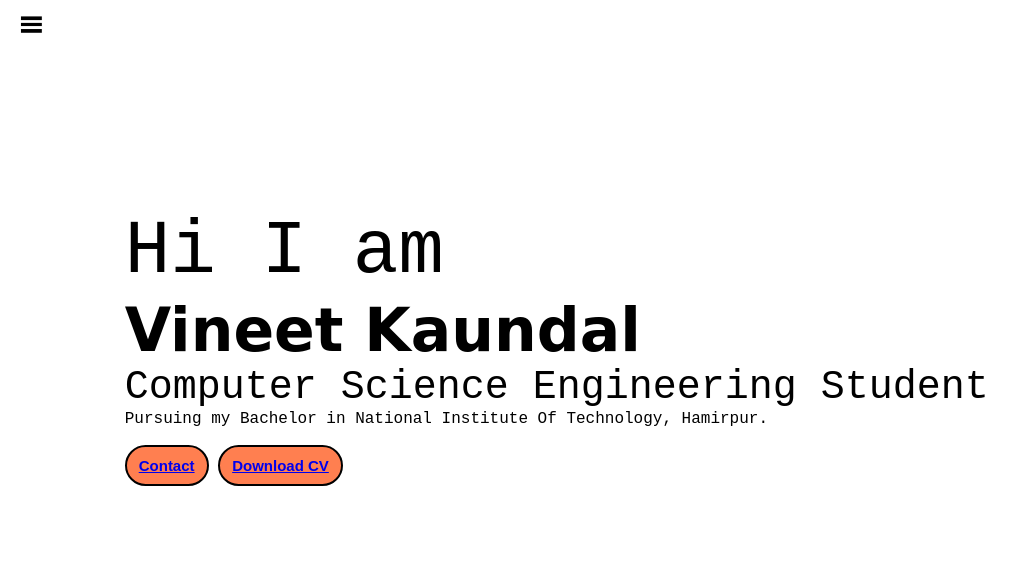
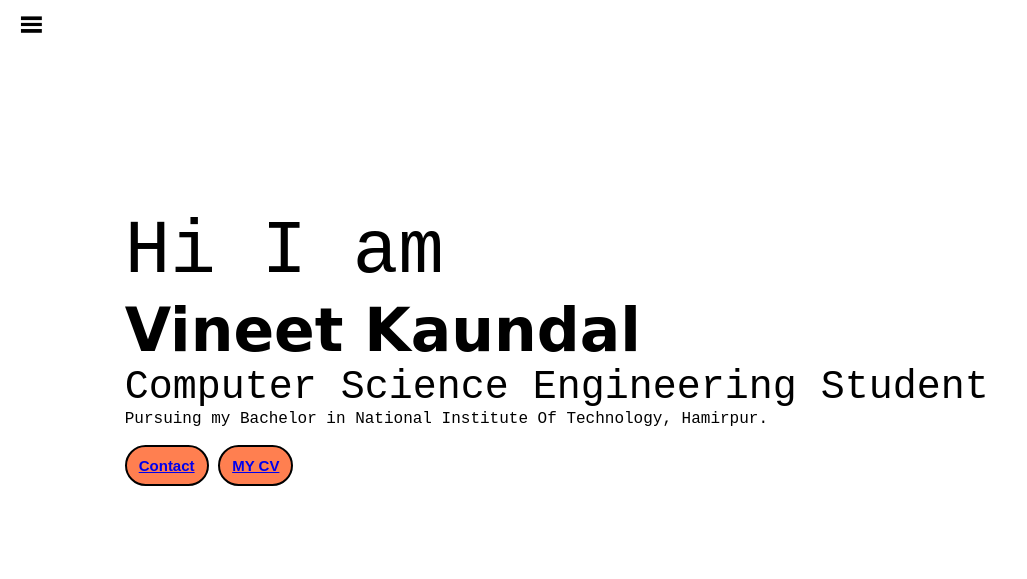
Before and after one commit to Vineet1612/Vineet1612.github.io, a plain HTML site: page index.html in a window 1280 px wide. Shown: the whole page, without its empty margins (0-1027 px from the left). Drawn offline with Linux system fonts and the light colour scheme; a web font is replaced by a local one.

Commit message:
changed cv link name

```diff
--- a/index.html
+++ b/index.html
@@ -37,7 +37,7 @@
                      <div class="buttons">
                     <a href="contact.html">
                      <button class="btn">Contact </a></button>
-                     <a href="My CV.pdf" target="_blank"> <button class="btn">Download CV </a></button>
+                     <a href="My CV.pdf" target="_blank"> <button class="btn">MY CV </a></button>
                      </div>
                 </div>
             <!-- <div class="devPic">
```
